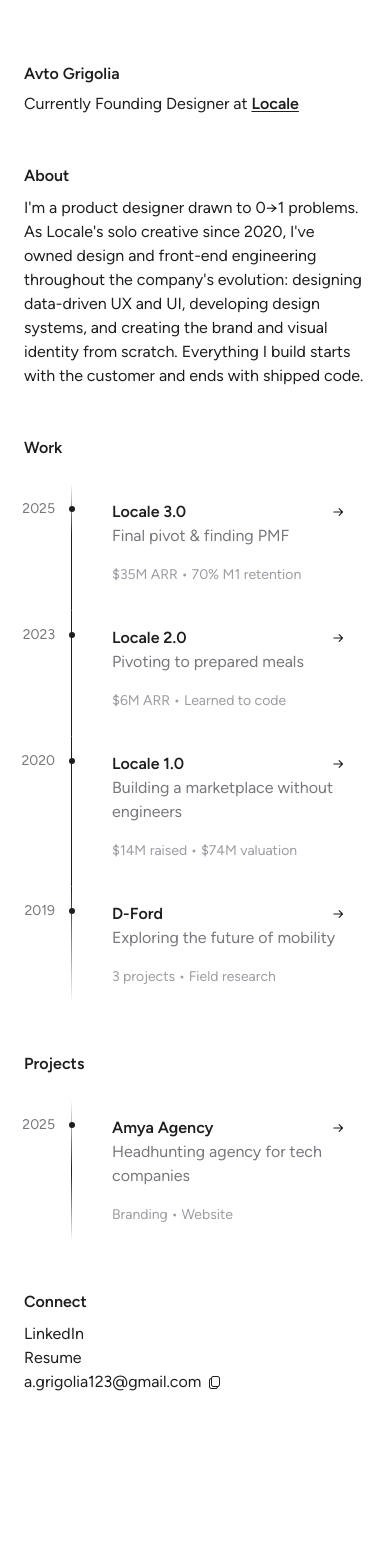
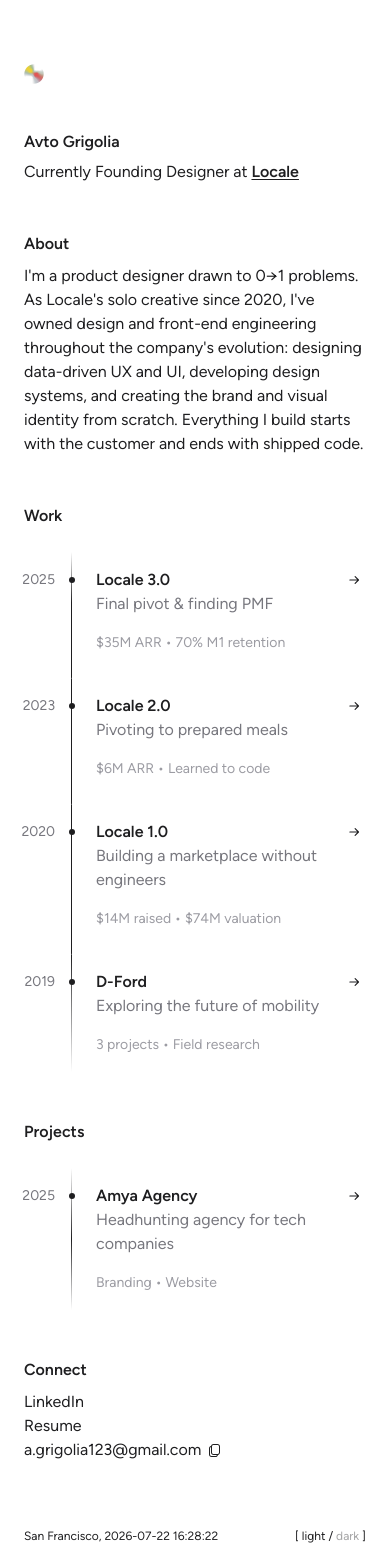
Before and after one commit to a-grigolia/portfolio, a Next.js app: page / in a window 390 px wide. Shown: the top 1568 px of the page. Built offline with nearby package versions, Linux system fonts and the light colour scheme.

Commit message:
Refactor layout and enhance HomePage structure; remove Footer from RootLayout, add HomeChrome and LocalClock components, and improve CopyEmail functionality with a small variant option. Update ThemeToggle styles for better visibility and adjust Timeline component layout for consistency.

```diff
--- a/app/layout.js
+++ b/app/layout.js
@@ -1,6 +1,5 @@
 import "./globals.css";
 import { ThemeProvider } from "./theme-provider";
-import Footer from "@/components/Footer";
 
 export const metadata = {
   title: "Avto, Product Designer",
@@ -14,7 +13,6 @@
       <body className="font-sans antialiased">
         <ThemeProvider>
           <main>{children}</main>
-          <Footer />
         </ThemeProvider>
       </body>
     </html>
--- a/app/page.js
+++ b/app/page.js
@@ -1,12 +1,22 @@
 import Timeline from "@/components/Timeline";
 import CopyEmail from "@/components/CopyEmail";
+import HomeChrome from "@/components/HomeChrome";
+import LocalClock from "@/components/LocalClock";
+import ThemeToggle from "@/components/ThemeToggle";
 import { profile, work, sideProjects } from "@/content/site";
 
 export default function HomePage() {
   return (
-    <div className="mx-auto max-w-[816px] px-6 py-16 sm:px-12 sm:py-24">
+    <div className="flex min-h-dvh flex-col">
+      <HomeChrome />
+      <div className="mx-auto w-full max-w-[816px] flex-1 px-6 py-16 sm:px-12 sm:py-24">
         <div className="flex flex-col gap-12">
           <section className="flex flex-col gap-12">
+            <img
+              src="/logo.png"
+              alt="Avto logo"
+              className="reveal size-5 min-[1100px]:hidden"
+            />
             <div className="reveal flex flex-col gap-2">
               <h1 className="text-base font-semibold leading-tight text-foreground">
                 {profile.name}
@@ -79,5 +89,16 @@
           </section>
         </div>
       </div>
+
+      {/* Mobile footer: pinned to the bottom of the page, bottom padding
+          matching the side padding (24px, 48px at sm) */}
+      <footer
+        className="reveal mx-auto flex w-full max-w-[816px] items-center justify-between px-6 pb-6 text-[12px] leading-[20px] sm:px-12 sm:pb-12 min-[1100px]:hidden"
+        style={{ "--reveal-delay": "400ms" }}
+      >
+        <LocalClock />
+        <ThemeToggle />
+      </footer>
+    </div>
   );
 }
--- a/components/CaseStudyLayout.js
+++ b/components/CaseStudyLayout.js
@@ -1,4 +1,5 @@
 import Link from "next/link";
+import Footer from "./Footer";
 import Hero from "./Hero";
 import SectionNav from "./SectionNav";
 import ProseBlock from "./ProseBlock";
@@ -115,6 +116,8 @@
           </aside>
         </div>
       </div>
+
+      <Footer />
     </article>
   );
 }
--- /dev/null
+++ b/components/HomeChrome.js
@@ -0,0 +1,67 @@
+"use client";
+
+import ThemeToggle from "./ThemeToggle";
+import CopyEmail from "./CopyEmail";
+import LocalClock from "./LocalClock";
+import { profile } from "@/content/site";
+
+// Fixed corner chrome for the homepage. Only shown at >=1100px, where the
+// corners clear the 816px centered content column; below that the page
+// renders the in-flow mobile header/footer instead.
+export default function HomeChrome() {
+  return (
+    <>
+      {/* Top left: logo, scrolls back to top */}
+      <div className="reveal fixed left-4 top-4 z-40 hidden min-[1100px]:block">
+        <button
+          type="button"
+          onClick={() => window.scrollTo({ top: 0, behavior: "smooth" })}
+          aria-label="Scroll to top"
+          className="cursor-pointer focus-visible:outline-none focus-visible:ring-2 focus-visible:ring-accent/60"
+        >
+          <img src="/logo.png" alt="Avto logo" className="size-5" />
+        </button>
+      </div>
+
+      {/* Top right: connect links */}
+      <div
+        className="reveal fixed right-4 top-4 z-40 hidden items-center gap-4 text-[12px] leading-[20px] min-[1100px]:flex"
+        style={{ "--reveal-delay": "80ms" }}
+      >
+        <a
+          href={profile.linkedin}
+          target="_blank"
+          rel="noopener noreferrer"
+          className="text-foreground transition-colors hover:text-accent"
+        >
+          {profile.linkedinLabel}
+        </a>
+        <a
+          href={profile.resume}
+          target="_blank"
+          rel="noopener noreferrer"
+          className="text-foreground transition-colors hover:text-accent"
+        >
+          {profile.resumeLabel}
+        </a>
+        <CopyEmail email={profile.email} small />
+      </div>
+
+      {/* Bottom left: location + live PST clock, reading bottom-to-top */}
+      <div
+        className="reveal fixed bottom-4 left-4 z-40 hidden min-[1100px]:block"
+        style={{ "--reveal-delay": "160ms" }}
+      >
+        <LocalClock vertical />
+      </div>
+
+      {/* Bottom right: theme toggle */}
+      <div
+        className="reveal fixed bottom-4 right-4 z-40 hidden text-[12px] leading-[20px] min-[1100px]:block"
+        style={{ "--reveal-delay": "240ms" }}
+      >
+        <ThemeToggle />
+      </div>
+    </>
+  );
+}
--- /dev/null
+++ b/components/LocalClock.js
@@ -0,0 +1,36 @@
+"use client";
+
+import { useEffect, useState } from "react";
+
+// sv-SE locale formats as "YYYY-MM-DD HH:mm:ss"
+const formatter = new Intl.DateTimeFormat("sv-SE", {
+  timeZone: "America/Los_Angeles",
+  year: "numeric",
+  month: "2-digit",
+  day: "2-digit",
+  hour: "2-digit",
+  minute: "2-digit",
+  second: "2-digit",
+  hour12: false,
+});
+
+export default function LocalClock({ vertical = false }) {
+  // null until mounted so the server render never mismatches the client clock
+  const [now, setNow] = useState(null);
+
+  useEffect(() => {
+    setNow(new Date());
+    const id = setInterval(() => setNow(new Date()), 1000);
+    return () => clearInterval(id);
+  }, []);
+
+  return (
+    <span
+      className={`whitespace-nowrap text-[12px] leading-[20px] text-foreground tabular-nums${
+        vertical ? " [writing-mode:vertical-rl] rotate-180" : ""
+      }`}
+    >
+      {now ? `San Francisco, ${formatter.format(now)}` : "\u00A0"}
+    </span>
+  );
+}
--- a/components/ThemeToggle.js
+++ b/components/ThemeToggle.js
@@ -17,7 +17,7 @@
       <span
         className={
           isDark
-            ? "text-border transition-colors group-hover:text-subtle"
+            ? "text-foreground/40 transition-colors group-hover:text-foreground/70"
             : "text-foreground transition-colors"
         }
       >
@@ -28,7 +28,7 @@
         className={
           isDark
             ? "text-foreground transition-colors"
-            : "text-border transition-colors group-hover:text-subtle"
+            : "text-foreground/40 transition-colors group-hover:text-foreground/70"
         }
       >
         dark
--- a/components/Timeline.js
+++ b/components/Timeline.js
@@ -30,7 +30,7 @@
   return (
     <span
       aria-hidden="true"
-      className="absolute left-1/2 top-[25px] size-[6px] -translate-x-1/2 -translate-y-1/2 rounded-full bg-foreground"
+      className="absolute left-1/2 top-[28px] size-[6px] -translate-x-1/2 -translate-y-1/2 rounded-full bg-foreground"
     />
   );
 }
@@ -50,7 +50,7 @@
           {wip ? (
             <span className="text-xs leading-5 text-foreground">WIP</span>
           ) : (
-            <span className="flex size-6 shrink-0 items-center justify-center rounded-full text-foreground transition-colors delay-[var(--exit-delay,0ms)] group-hover:bg-card group-hover:delay-0">
+            <span className="flex size-6 shrink-0 items-center justify-center rounded-full text-foreground transition-colors delay-[var(--exit-delay,0ms)] sm:group-hover:bg-card sm:group-hover:delay-0">
               <ArrowIcon />
             </span>
           )}
@@ -77,7 +77,10 @@
 function HoverMedia({ media, mediaFit }) {
   if (!media) return null;
   return (
-    <div className="pointer-events-none relative h-full w-0 shrink-0 overflow-hidden rounded-[22px] bg-[#fdf8f2] opacity-0 transition-[width,margin,opacity] delay-[var(--exit-delay,0ms)] duration-300 ease-out will-change-[width] group-hover:mr-2 group-hover:w-[147px] group-hover:opacity-100 group-hover:delay-0">
+    // The backdrop must match the hover card tone in dark mode: the image
+    // clips inside the rounded corners, and any lighter backdrop bleeds
+    // through the antialiased edge as a visible outline.
+    <div className="pointer-events-none relative h-full w-0 shrink-0 overflow-hidden rounded-[22px] bg-[#fdf8f2] opacity-0 transition-[width,margin,opacity] delay-[var(--exit-delay,0ms)] duration-300 ease-out will-change-[width] dark:bg-card sm:group-hover:mr-2 sm:group-hover:w-[147px] sm:group-hover:opacity-100 sm:group-hover:delay-0">
       {media ? (
         isVideo(media) ? (
           <video
@@ -138,7 +141,10 @@
     <div className="flex gap-6">
       {/* Year rail + connecting line */}
       <div className="relative flex w-12 shrink-0 justify-end self-stretch">
-        <span className="absolute right-[17px] top-[14px] text-sm leading-[22px] text-subtle">
+        {/* Centered on the title line: 16px content offset + half the 24px
+            line height = 28px. Year is 22px tall (28 - 11), dot self-centers
+            via translate. */}
+        <span className="absolute right-[17px] top-[17px] text-sm leading-[22px] text-subtle">
           {year}
         </span>
         <div className={`relative w-px self-stretch rounded-[1px] ${lineClass}`}>
@@ -148,7 +154,7 @@
 
       {/* Entry */}
       {wip ? (
-        <div className={`flex min-w-0 flex-1 flex-col gap-4 p-4 ${gapClass}`}>
+        <div className={`flex min-w-0 flex-1 flex-col gap-4 px-0 py-4 sm:px-4 ${gapClass}`}>
           <EntryBody title={title} subtitle={subtitle} stats={stats} wip />
         </div>
       ) : (
@@ -158,10 +164,10 @@
           draggable={false}
           onMouseEnter={handleMouseEnter}
           onMouseLeave={handleMouseLeave}
-          className={`group flex min-w-0 flex-1 select-none items-stretch rounded-[30px] p-2 transition-[background-color,box-shadow] delay-[var(--exit-delay,0ms)] duration-300 ease-out hover:bg-white hover:shadow-[0px_2px_6px_rgba(0,0,0,0.15)] hover:delay-0 dark:hover:bg-card dark:hover:shadow-none ${gapClass}`}
+          className={`group flex min-w-0 flex-1 select-none items-stretch rounded-[30px] px-0 py-2 transition-[background-color,box-shadow] delay-[var(--exit-delay,0ms)] duration-300 ease-out sm:px-2 sm:hover:bg-white sm:hover:shadow-[0px_2px_6px_rgba(0,0,0,0.15)] sm:hover:delay-0 dark:sm:hover:bg-card dark:sm:hover:shadow-none ${gapClass}`}
         >
           <HoverMedia media={media} mediaFit={mediaFit} />
-          <div className="flex min-w-0 flex-1 flex-col gap-4 p-2">
+          <div className="flex min-w-0 flex-1 flex-col gap-4 py-2 sm:px-2">
             <EntryBody title={title} subtitle={subtitle} stats={stats} />
           </div>
         </Link>
```
Also changed, not shown: components/CopyEmail.js (+19 -11 lines), public/logo.png (added). Lines whose indentation alone changed are shown as unchanged.
